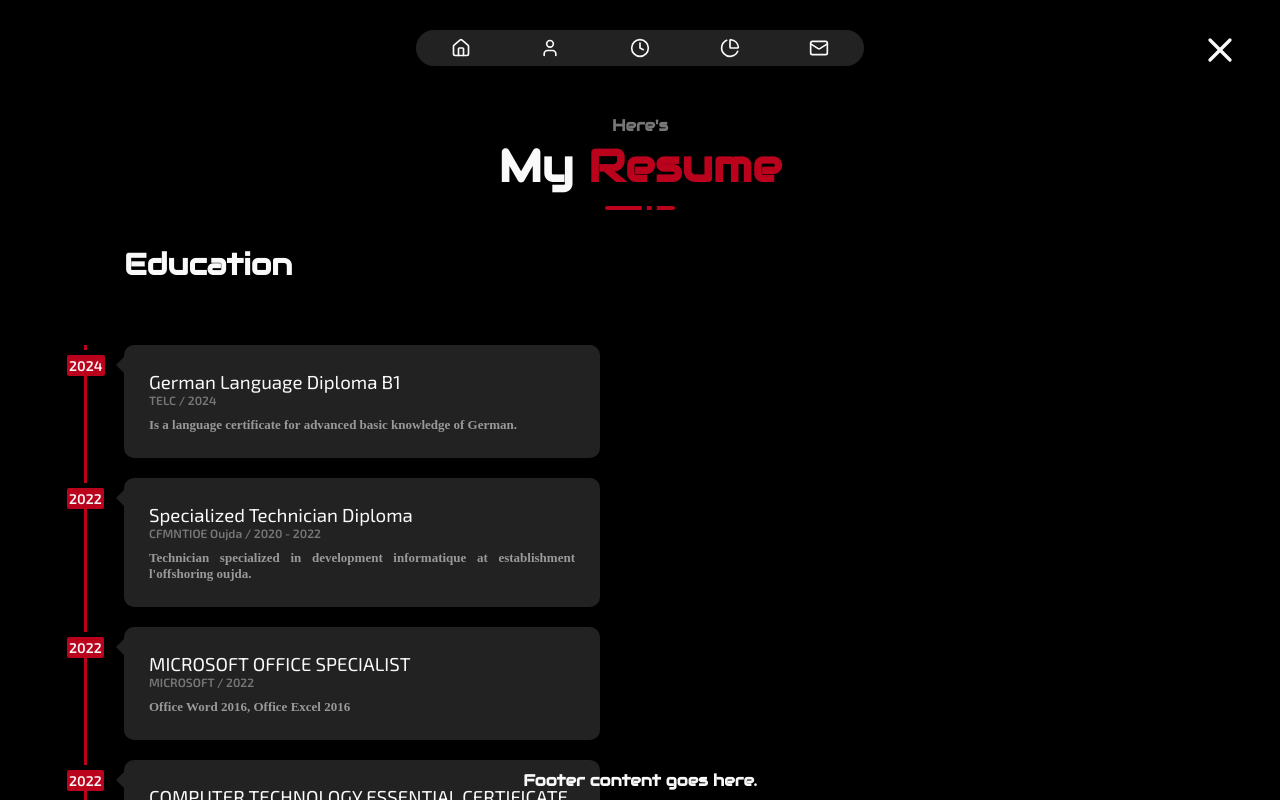
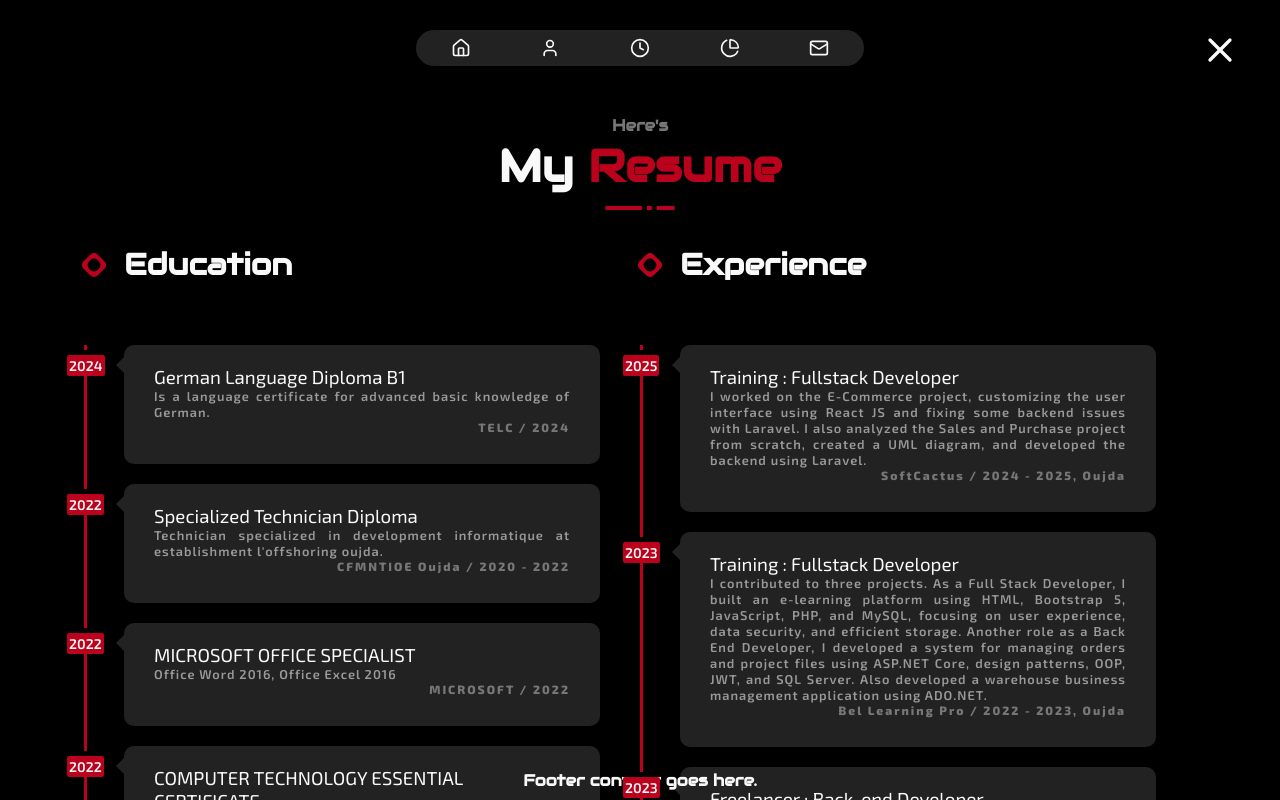
Before and after one commit to lizati99/NextGen-Portfolio, a React (Create React App) app: page /resume in a window 1280 px wide. Shown: the top 800 px of the page. Built offline with nearby package versions, Linux system fonts and the light colour scheme.

Commit message:
Added a part for my experience in a section resume.

```diff
--- /dev/null
+++ b/src/Components/Resume/ResumeCard.jsx
@@ -0,0 +1,12 @@
+import classes from './ResumeCard.module.css';
+
+export default function ResumeCard({ year, title, date, description }) {
+    return (
+        <div className={classes.card}>
+            <span className={classes.year}>{year}</span>
+            <h3>{title}</h3>
+            <p className={classes.text}>{description}</p>
+            <span className={classes.date}>{date}</span>
+        </div>
+    );
+}
--- /dev/null
+++ b/src/Components/Resume/ResumeCard.module.css
@@ -0,0 +1,76 @@
+.card .year{
+    position: absolute;
+    top: 10px;
+    left: -57px;
+    background-color: var(--color-secondary);
+    border-radius: 2px;
+    padding: 2px;
+    font-size: 14px;
+    font-family: var(--font-secondary);
+    z-index: 1;
+}
+
+.year::after{
+    content: '';
+    position: absolute;
+    top: -5px;
+    left: 0;
+    height: 5px;
+    width: 100%;
+    background-color: var(--color-bg);
+}
+
+.card {
+    width: 100%;
+    height: auto;
+    background-color: var(--color-overlay);
+    padding: 20px 30px;
+    margin-bottom: 20px;
+    border-radius: 10px;
+    position: relative;
+}
+.card::after{
+    content: '';
+    width: 0;
+    height: 0;
+    border: 10px solid;
+    border-color: transparent var(--color-overlay) transparent transparent;
+    position: absolute;
+    top: 10px;
+    left: -18px;
+}
+.card h3{
+    font-family: var(--font-secondary);
+    font-weight: 500;
+}
+.card .date{
+    display: block;
+    color: #777;
+    font-size: 12px;
+    font-family: var(--font-secondary);
+    font-weight: 700;
+    text-align: end;
+    letter-spacing: 2px;
+    margin-bottom: 10px;
+}
+.card .text{
+    color: #999;
+    text-align: justify;
+    font-size: clamp(12px, 1vw, 16px);
+    font-family: var(--font-secondary);
+    letter-spacing: 1px;
+}
+
+@media screen and (max-width:767px) {
+    .card{
+        padding: 15px;
+        margin-bottom: 35px;
+    }
+    .card .year{
+        top: -33px;
+        left: -40px;
+    }
+    .card h3{
+        font-size: 15px;
+    }
+}
--- a/src/Components/Resume/ResumeContent.jsx
+++ b/src/Components/Resume/ResumeContent.jsx
@@ -1,82 +1,103 @@
-import classes from './ResumeContent.module.css'
+import ResumeCard from './ResumeCard';
+import classes from './ResumeContent.module.css';
 
-export default function ResumeContent(){
-    return <>
-        <div class={classes.resume_content}>
-            <div class={classes.education}>
-                <div class={classes.education_title}>Education</div>
-                <div class={classes.education_item}>
-                    <span class={classes.year}>2024</span>
-                    <h3>German Language Diploma B1</h3>
-                    <span class={classes.date}>TELC / 2024</span>
-                    <p class={classes.text}>Is a language certificate for advanced basic knowledge of German.</p>
+const educationData = [
+    {
+        year: "2024",
+        title: "German Language Diploma B1",
+        date: "TELC / 2024",
+        description: "Is a language certificate for advanced basic knowledge of German."
+    },
+    {
+        year: "2022",
+        title: "Specialized Technician Diploma",
+        date: "CFMNTIOE Oujda / 2020 - 2022",
+        description: "Technician specialized in development informatique at establishment l'offshoring oujda."
+    },
+    {
+        year: "2022",
+        title: "MICROSOFT OFFICE SPECIALIST",
+        date: "MICROSOFT / 2022",
+        description: "Office Word 2016, Office Excel 2016"
+    },
+    {
+        year: "2022",
+        title: "COMPUTER TECHNOLOGY ESSENTIAL CERTIFICATE",
+        date: "CISCO / 2021",
+        description: "Cisco Networking Academy"
+    },
+    {
+        year: "2018",
+        title: "Bachelor degree",
+        date: "Charif El Edrissi High School / 2017 - 2018",
+        description: "Baccalaureate in physical science (Charif El Edrissi High School)."
+    }
+];
+
+const experienceData = [
+    {
+        year: "2025",
+        title: "Training : Fullstack Developer",
+        date: "SoftCactus / 2024 - 2025, Oujda",
+        description: `I worked on the E-Commerce project, customizing the user interface
+            using React JS and fixing some backend issues with Laravel. I also analyzed
+            the Sales and Purchase project from scratch, created a UML diagram,
+            and developed the backend using Laravel.`
+    },
+    {
+        year: "2023",
+        title: "Training : Fullstack Developer",
+        date: "Bel Learning Pro / 2022 - 2023, Oujda",
+        description: `I contributed to three projects. As a Full Stack Developer, I
+            built an e-learning platform using HTML, Bootstrap 5, JavaScript, PHP, and MySQL,
+            focusing on user experience, data security, and efficient storage.
+            Another role as a Back End Developer, I developed a system for managing orders
+            and project files using ASP.NET Core, design patterns, OOP, JWT, and SQL Server.
+            Also developed a warehouse business management application using ADO.NET.`
+    },
+    {
+        year: "2023",
+        title: "Freelancer : Back-end Developer",
+        date: "Digital Butterfly Freelancer / 2023, Oujda",
+        description: `I developed a system for Marrakech Invest platform using PHP.
+            My responsibilities included back-end development and database creation.`
+    },
+    {
+        year: "2022",
+        title: "Training : Back-end Developer",
+        date: "SYMPANUX / 2022",
+        description: `Creation of an e-commerce and e-learning platform with HTML,
+            Bootstrap 5, JavaScript, PHP, and MySQL.`
+    }
+];
+
+
+
+export default function ResumeContent() {
+    return (
+        <div className={classes.resume_content}>
+            <div className={classes.education}>
+                <div className={classes.header}>
+                    Education
+                    <div className={classes.square_parent}>
+                        <div className={classes.square_child}></div>
+                    </div>
                 </div>
-                <div class={classes.education_item}>
-                    <span class={classes.year}>2022</span>
-                    <h3>Specialized Technician Diploma</h3>
-                    <span class={classes.date}>CFMNTIOE Oujda / 2020 - 2022</span>
-                    <p class={classes.text}>Technician specialized in development informatique at establishment l'offshoring oujda.</p>
+                {educationData.map((item, index) => (
+                    <ResumeCard key={index} {...item} />
+                ))}
+            </div>
+            <div className={classes.experience}>
+                <div className={classes.header}>
+                    Experience
+                    <div className={classes.square_parent}>
+                        <div className={classes.square_child}></div>
+                    </div>
                 </div>
-                {/* <div class="education-item">
-                    <span class="year">2022</span>
-                    <h3>WEBSITE CREATION CERTIFICATE</h3>
-                    <span class="date">SYMPANUX / 2022</span>
-                    <p class="text"> Creation of a website using PHP, DAO, HTML, CSS, and JavaScript.</p>
-                </div> */}
-                <div class={classes.education_item}>
-                    <span class={classes.year}>2022</span>
-                    <h3>MICROSOFT OFFICE SPECIALIST</h3>
-                    <span class={classes.date}>MICROSOFT / 2022</span>
-                    <p class={classes.text}> Office Word 2016, Office Excel 2016</p>
-                </div>
-                <div class={classes.education_item}>
-                    <span class={classes.year}>2022</span>
-                    <h3>COMPUTER TECHNOLOGY ESSENTIAL CERTIFICATE</h3>
-                    <span class={classes.date}>CISCO / 2021</span>
-                    <p class={classes.text}>Cisco Networking Academy</p>
-                </div>
-                <div class={classes.education_item}>
-                    <span class={classes.year}>2018</span>
-                    <h3>Bachelor degree</h3>
-                    <span class={classes.date}>Charif El Edrissi High School / 2017 - 2018</span>
-                    <p class={classes.text}>Baccalaureate in physical science (Charif El Edrissi High School).</p>
-                </div>
+                {experienceData.map((item, index) => (
+                    <ResumeCard key={index} {...item} />
+                ))}
             </div>
-            {/* <div class={classes.experience}>
-                <div class={classes.education_title}>Experience</div>
-
-                <div class={classes.education_item}>
-                    <span class={classes.year}>2023</span>
-                    <h3>Training : Fullstack Developer</h3>
-                    <span class={classes.date}>Bel Learning Pro / 2022 - 2023, Oujda</span>
-                    <p class={classes.text}> I contributed to three projects. As a Full Stack Developer, I
-                        built an e-learning platform using HTML, Bootstrap 5,
-                        JavaScript, PHP, and MySQL, focusing on user experience,
-                        data security, and efficient storage. Another role as a Back
-                        End Developer, I developed a system for managing orders
-                        and project files using ASP.NET Core, design patterns,.OOP,
-                        JWT and SQL Server for database. My responsibilities
-                        included back-end development, code organization, and
-                        ensuring data integrity. Also developed a warehouse
-                        business management application using ADO.NET.</p>
-                </div>
-
-                <div class={classes.education_item}>
-                    <span class={classes.year}>2023</span>
-                    <h3>Freelancer : Back-end Developer</h3>
-                    <span class={classes.date}>Digital Butterfly Freelancer / 2023, Oujda</span>
-                    <p class={classes.te}>I developed a system for Marrakech Invest platform using
-                        PHP . My responsibilities included back-end development
-                        and create database.</p>
-                </div>
-                <div class={classes.education_item}>
-                    <span class={classes.year}>2022</span>
-                    <h3>Training : Back-end Developer</h3>
-                    <span class={classes.date}>SYMPANUX / 2022</span>
-                    <p class={classes.text}>Creation of an e-commerce and e-learning platform with HTML,
-                        Bootstrap 5, JavaScript, PHP, and MySQL.</p>
-                </div>
-            </div> */}
         </div>
-    </>
+    );
 }
--- a/src/Components/Resume/ResumeContent.module.css
+++ b/src/Components/Resume/ResumeContent.module.css
@@ -5,27 +5,7 @@
     display: flex;
     position: relative;
 }
-.education_item .year{
-    position: absolute;
-    top: 10px;
-    left: -57px;
-    background-color: var(--color-secondary);
-    border-radius: 2px;
-    padding: 2px;
-    font-size: 14px;
-    font-family: var(--font-secondary);
-    z-index: 1;
-}
 
-.year::after{
-    content: '';
-    position: absolute;
-    top: -5px;
-    left: 0;
-    height: 5px;
-    width: 100%;
-    background-color: var(--color-bg);
-}
 .resume_content .education,
 .resume_content .experience{
     width: 50%;
@@ -43,49 +23,33 @@
     top: 50px;
     left: 0;
 }
-.education_title{
+.header{
     position: absolute;
     top: -50px;
     left: 40px;
     font-size: 30px;
 }
-.education_item {
-    width: 100%;
-    height: auto;
-    background-color: var(--color-overlay);
-    padding: 25px;
-    margin-bottom: 20px;
-    border-radius: 10px;
-    position: relative;
+
+.square_parent{
+    aspect-ratio: 1/1;
+    height: 20px;
+    position: absolute;
+    top: 50%;
+    left: -40px;
+    transform: translateY(-50%) rotate(45deg);
+    background-color: var(--color-secondary);
+    display: flex;
+    justify-content: center;
+    align-items: center;
+    border-radius: 5px;
 }
-.education_item::after{
-    content: '';
-    width: 0;
-    height: 0;
-    border: 10px solid;
-    border-color: transparent var(--color-overlay) transparent transparent;
-    position: absolute;
-    top: 10px;
-    left: -18px;
+.square_child{
+    aspect-ratio: 1/1;
+    height: 12px;
+    background-color: var(--color-bg);
+    border-radius: 5px;
 }
-.education_item h3{
-    font-family: var(--font-secondary);
-    font-weight: 500;
-}
-.education_item .date{
-    display: block;
-    font-size: 12px;
-    font-family: var(--font-secondary);
-    margin-bottom: 10px;
-    color: #777;
-}
-.education_item .text{
-    color: #999;
-    text-align: justify;
-    font-size: 13px;
-    font-family: 'Poppins';
-    font-weight: bolder;
-}
+
 /* skills section */
 .skills{
     width: 100%;
@@ -138,7 +102,7 @@
         display: block;
         margin: 60px auto;
     }
-    .education_title{
+    .header{
         font-size: 25px;
         top: -25px;
     }
@@ -152,15 +116,4 @@
     .experience::after{
         left: 14px;
     }
-    .education_item{
-        padding: 15px;
-        margin-bottom: 35px;
-    }
-    .education_item .year{
-        top: -33px;
-        left: -40px;
-    }
-    .education_item h3{
-        font-size: 15px;
-    }
 }
```
